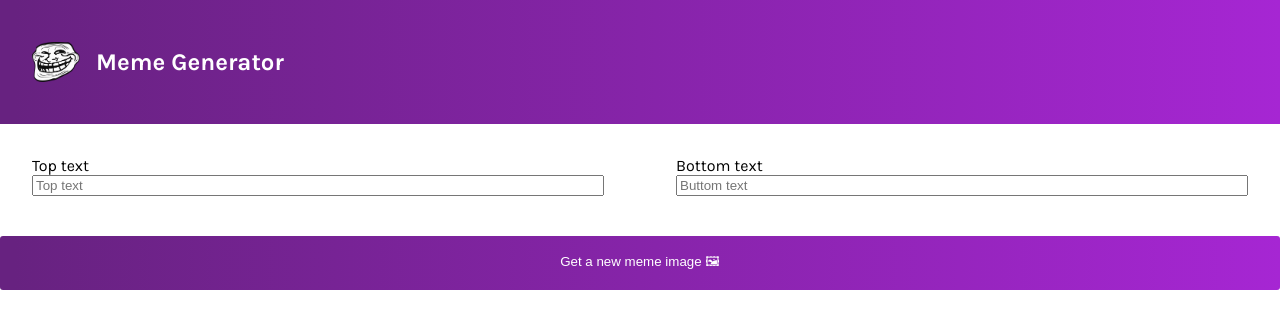
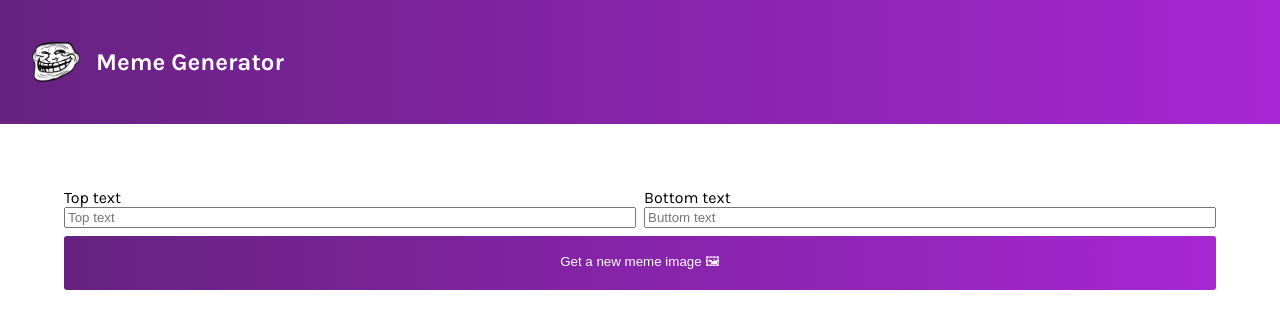
Before and after one commit to Davsan88/meme-generator, a React (Vite) app: page / in a window 1280 px wide. Shown: the top 328 px of the page. Built offline with nearby package versions, Linux system fonts and the light colour scheme.

Commit message:
Update App.css

```diff
--- a/src/App.css
+++ b/src/App.css
@@ -26,6 +26,10 @@ header h1 {
   letter-spacing: -1px;
 }
 
+main {
+  padding: calc(2 * var(--spacing));
+}
+
 .form {
   display: grid;
   grid-template-columns: 1fr;  /* One column */
@@ -35,7 +39,6 @@ header h1 {
 .form__label {
   display: flex;
   flex-direction: column;
-  padding: var(--spacing);
 }
 
 .form__button {
```
